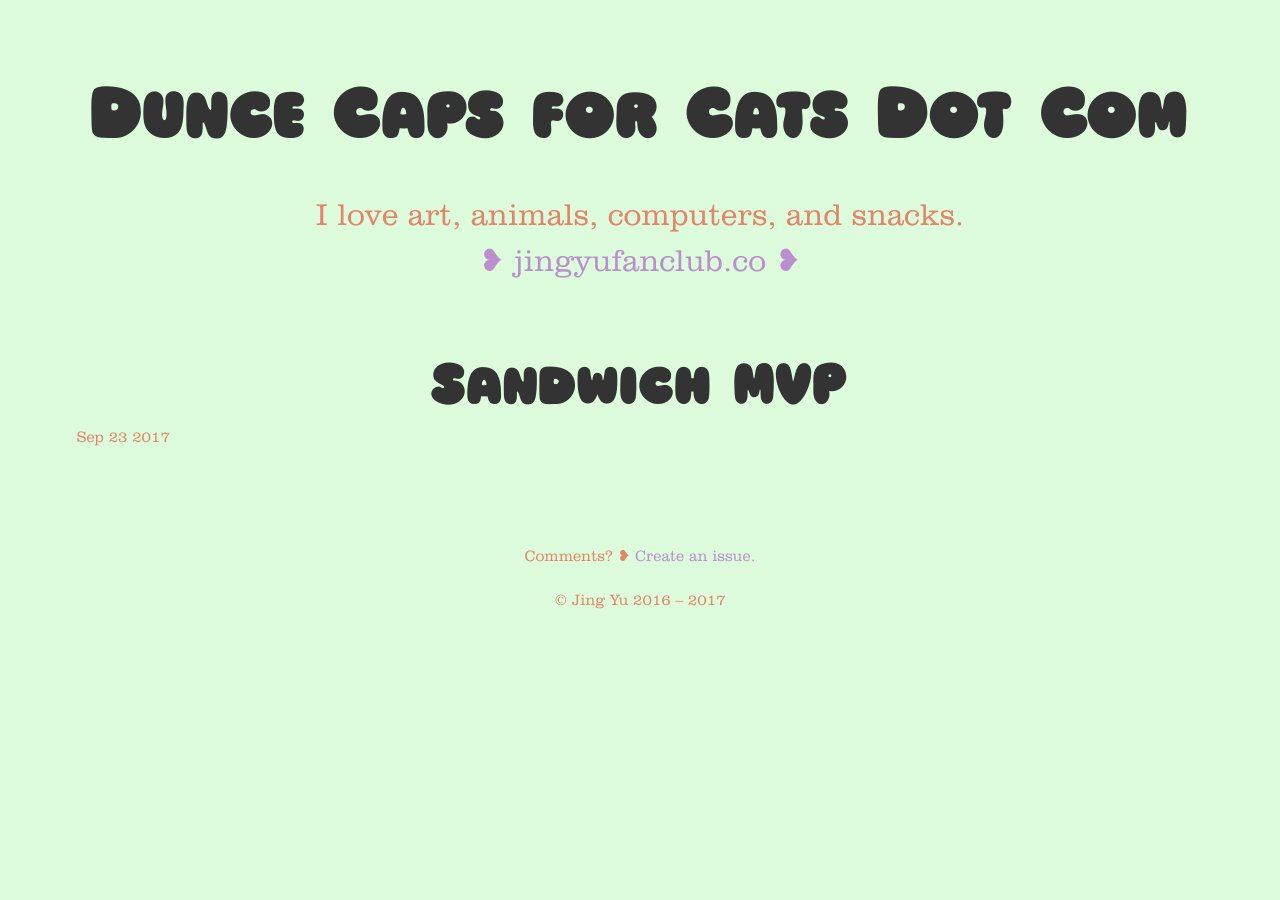
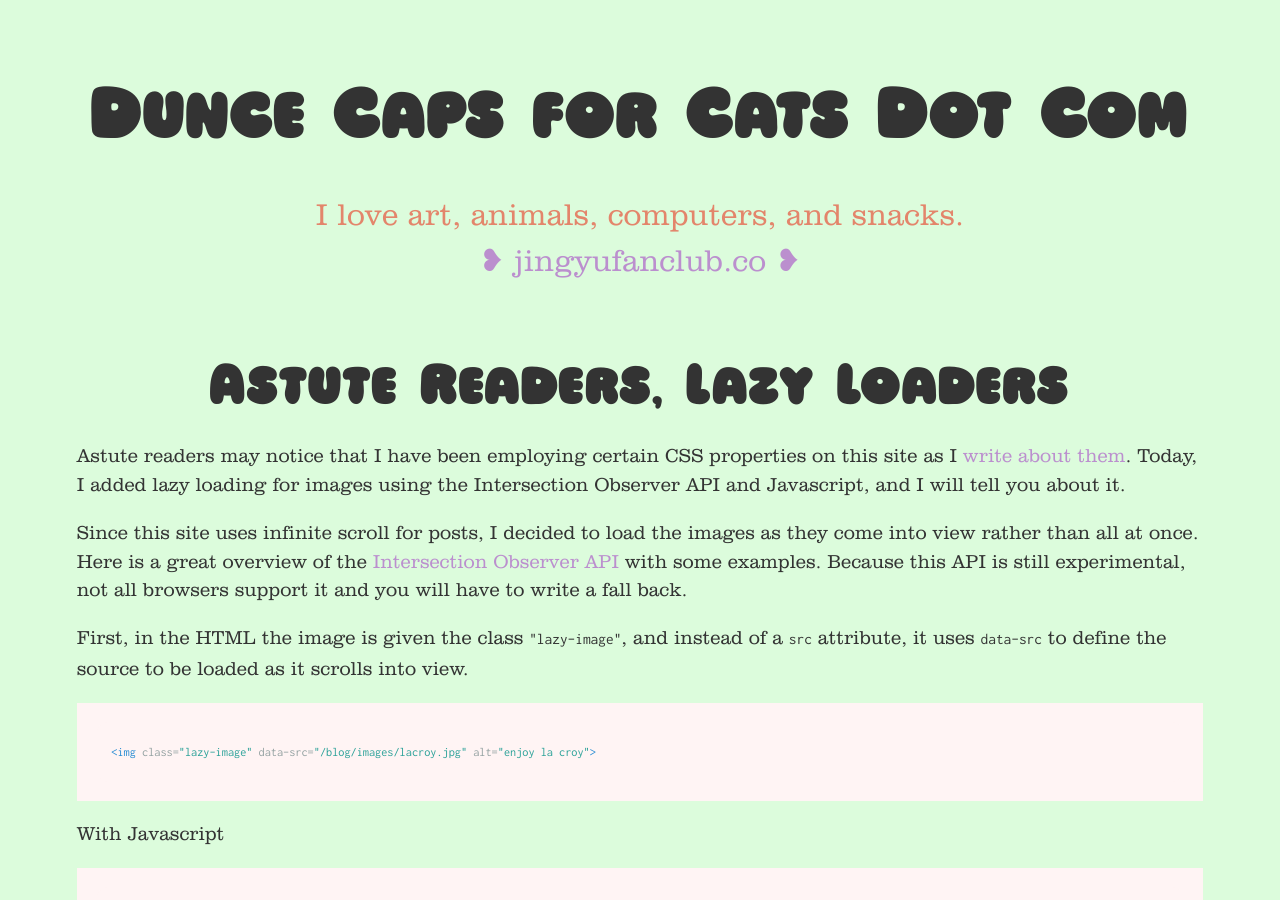
Before and after one commit to jingyufanclub/bloggo, a Jekyll site: the page built from _posts/2017-09-23-astute-readers.md, in a window 1280 px wide and 900 px high. Built offline with Jekyll 4.4.1, drawn with Linux system fonts in a browser that asks for light colours; some of the changed text lies outside the part shown.

Commit message:
refactor lazy js

````diff
--- /dev/null
+++ b/_includes/lazzy.js
@@ -0,0 +1,37 @@
+let images;
+
+window.addEventListener("load", function(event) {
+  console.log("meow")
+  images = document.querySelectorAll(".lazy-image");
+  createObserver();
+}, false);
+
+function createObserver() {
+  let observer;
+  const options = {
+    root: null,
+    rootMargin: "0px",
+    threshold: 0.1
+  };
+  if ('IntersectionObserver' in window) {
+    observer = new IntersectionObserver(handleIntersect, options);
+    images.forEach(image => {
+      observer.observe(image);
+    });
+  } else {
+    images.forEach(image => {
+      image.src = image.dataset.src;
+    });
+  }
+}
+
+function handleIntersect(entries, observer) {
+  entries.forEach(entry => {
+    if (entry.intersectionRatio > 0) {
+      let img = entry.target;
+      img.src = img.dataset.src;
+      img.classList.add("fade-in");
+      observer.unobserve(img);
+    }
+  });
+}
--- a/_layouts/default.html
+++ b/_layouts/default.html
@@ -10,7 +10,7 @@
     <![endif]-->
     <link rel="stylesheet" type="text/css" href="{{ site.baseurl }}/style.css" />
     <link rel="alternate" type="application/rss+xml" title="{{ site.name }} - {{ site.description }}" href="{{ site.baseurl }}/feed.xml" />
-    <script type="text/javascript"> {% include lazy.js %} </script>
+    <script type="text/javascript"> {% include lazzy.js %} </script>
     <!-- Created with Jekyll Now - http://github.com/barryclark/jekyll-now -->
   </head>
 
--- a/_posts/2017-09-23-astute-readers.md
+++ b/_posts/2017-09-23-astute-readers.md
@@ -1,4 +1,49 @@
 ---
 layout: post
-title: Sandwich MVP
+title: Astute Readers, Lazy Loaders
 ---
+Astute readers may notice that I have been employing certain CSS properties on this site as I [write]({{ site.baseurl }}/if-you-select-something/) [about]({{ site.baseurl }}/skip-it/) [them]({{ site.baseurl }}/last-one/). Today, I added lazy loading for images using the Intersection Observer API and Javascript, and I will tell you about it.
+
+Since this site uses infinite scroll for posts, I decided to load the images as they come into view rather than all at once. Here is a great overview of the [Intersection Observer API](https://developer.mozilla.org/en-US/docs/Web/API/Intersection_Observer_API) with some examples. Because this API is still experimental, not all browsers support it and you will have to write a fall back.
+
+First, in the HTML the image is given the class `"lazy-image"`, and instead of a `src` attribute, it uses `data-src` to define the source to be loaded as it scrolls into view.
+
+```html
+<img class="lazy-image" data-src="/blog/images/lacroy.jpg" alt="enjoy la croy">
+```
+
+With Javascript
+
+```js
+const images = document.querySelectorAll(".lazy-image");
+const options = {
+  root: null,
+  rootMargin: "0px",
+  threshold: 0.3
+};
+let observer;
+
+if ('IntersectionObserver' in window) {
+  observer = new IntersectionObserver(handleIntersect, options);
+  images.forEach(image => {
+    observer.observe(image);
+  });
+} else {
+  images.forEach(image => {
+    image.src = image.dataset.src;
+  });
+}
+```
+
+
+
+
+```css
+.fade-in {
+  animation: fadeIn 1.7s ease-out;
+}
+@keyframes fadeIn {
+  0% { opacity: 0; }
+  100% { opacity: 1; }
+}
+```
````
Also changed, not shown: _posts/2017-09-20-sandwich-mvp.md (+7 -0 lines).
